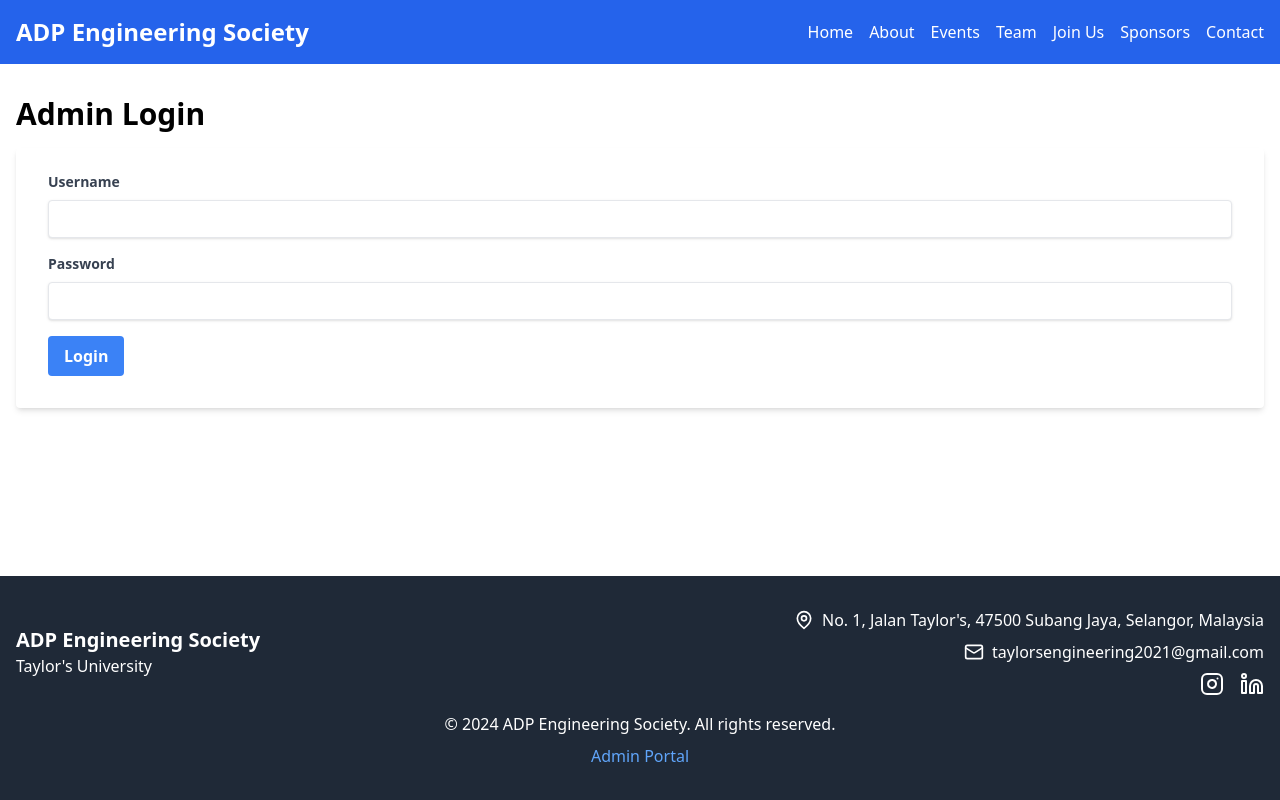
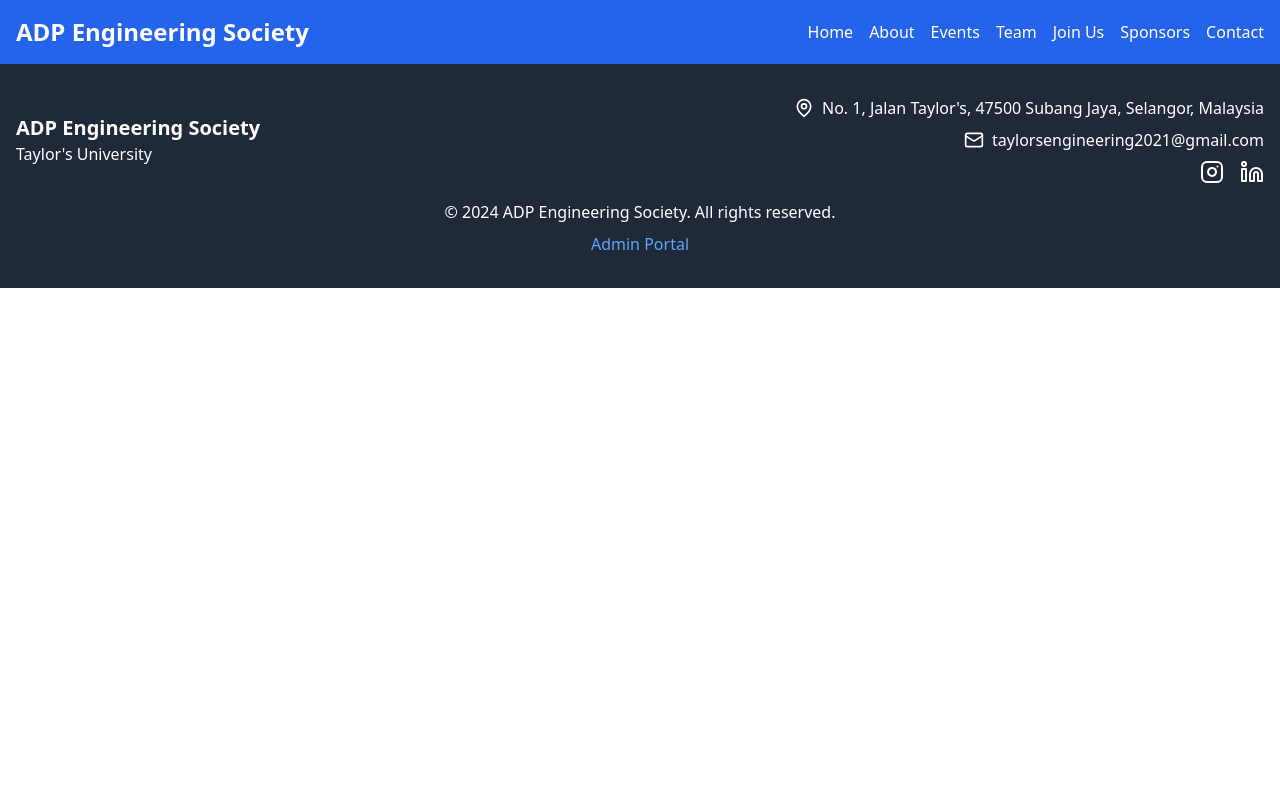
Before and after one commit to AlphaE01/ES-0.0.021, a React (Vite) app: page /admin in a window 1280 px wide. Built offline with nearby package versions, Linux system fonts and the light colour scheme.

Commit message:
Update App.tsx

```diff
--- a/src/App.tsx
+++ b/src/App.tsx
@@ -12,24 +12,17 @@ import Contact from './pages/Contact';
 import AdminPortal from './pages/AdminPortal';
 
 function App() {
+  console.log("Rendering App component...");
+
   return (
     <Router>
-      <div className="flex flex-col min-h-screen">
       <Header />
-        <main className="flex-grow">
       <Routes>
         <Route path="/" element={<Home />} />
         <Route path="/about" element={<About />} />
-            <Route path="/events" element={<Events />} />
-            <Route path="/team" element={<Team />} />
-            <Route path="/join-us" element={<JoinUs />} />
-            <Route path="/sponsors" element={<Sponsors />} />
-            <Route path="/contact" element={<Contact />} />
-            <Route path="/admin" element={<AdminPortal />} />
+        {/* other routes */}
       </Routes>
-        </main>
       <Footer />
-      </div>
     </Router>
   );
 }
```
Lines whose indentation alone changed are shown as unchanged.
